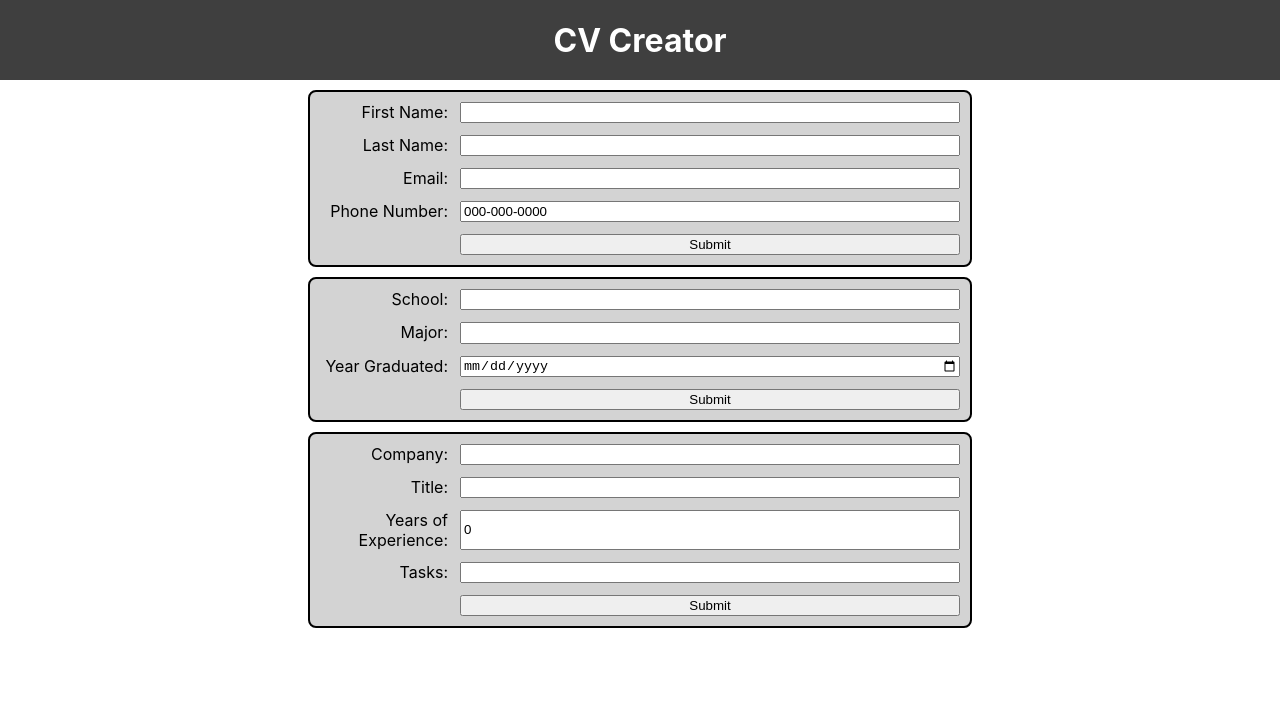
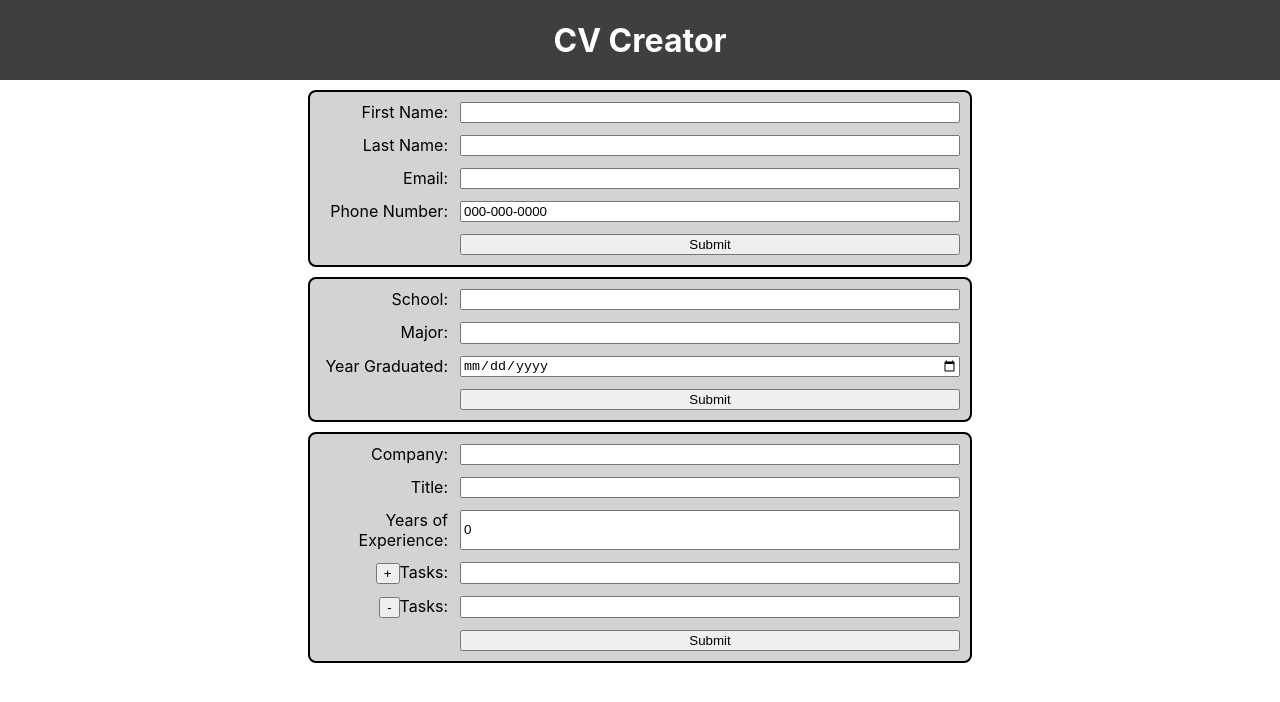
Before and after one commit to Red4lpha/CV-Project, a React (Create React App) app: page / in a window 1280 px wide. Shown: the top 702 px of the page. Built offline with nearby package versions, Linux system fonts and the light colour scheme.

Commit message:
Incremental Experience -Adding new component to handle adding the remove button to tasks

```diff
--- a/src/components/ExpViewer.js
+++ b/src/components/ExpViewer.js
@@ -1,4 +1,5 @@
 import React, {Fragment} from 'react';
+import ExpViewerButton from './ExpViewerButton';
 
 class ExpViewer extends React.Component {
     constructor(){
@@ -8,14 +9,11 @@ class ExpViewer extends React.Component {
             company: "",
             title: "",
             years: 0,
+            firstTask: "",
             tasks: [{
                 key: 0,
                 context: "",
-                /* button: {plusBtn}, */
-            },],
-            tempTask: [{
-                key: 0,
-                context: "",
+                button: true,
             },],
             isSubmitted: false,
         };
@@ -53,14 +51,15 @@ class ExpViewer extends React.Component {
         console.log("addTask clicked");
         let tasks = [...this.state.tasks];
         let i = tasks.length;
-        tasks[i] = {...tasks[i], key: i, context: ""};
+        tasks[i] = {...tasks[i], key: i, context: "", button: true};
+        tasks[i-1] = {...tasks[i-1], button: false};
         this.setState({ tasks });
 
         e.preventDefault();
     }
 
     render() {
-        const {company, title, years, tasks, isSubmitted} = this.state;
+        const {company, title, years, tasks, isSubmitted, firstTask} = this.state;
 
         /*         if(isSubmitted){
                     return(
@@ -82,14 +81,16 @@ class ExpViewer extends React.Component {
                     <label for="expCompany" className="label">Company:</label>
                     <input id="expCompany" name ="company" type="text" value={company} onChange={this.handleChange}/>
                     <label for="expTitle" className="label">Title:</label>
-                    <input id="expTitle" name ="title" type="text" value={title} onChange={null}/>
+                    <input id="expTitle" name ="title" type="text" value={title} onChange={this.handleChange}/>
                     <label for="expYears">Years of Experience:</label>
-                    <input id="expYears"  name ="years" type="text" value={years} onChange={null}/>
+                    <input id="expYears"  name ="years" type="text" value={years} onChange={this.handleChange}/>
+                    <label for="firstTask"><button onClick={this.addTask}>+</button>Tasks:</label>
+                    <input id="firstTask"  name ="firstTask" type="text" value={firstTask} onChange={this.handleChange}/>
                     {tasks.map((task) => {
                         return (
                             <Fragment>
-                                    <label for="expTasks{task.key}"> Tasks:</label>
-
+                                <label for="expTasks{task.key}">
+                                <ExpViewerButton task={task} />Tasks:</label>
                                 <input id="expTasks{task.key}"
                                 key={task.key}
                                 name={task.key}
@@ -100,7 +101,6 @@ class ExpViewer extends React.Component {
                             </Fragment>
                         );
                     })}
-
                     <input type="submit" task="Submit"></input>
                 </form>
             </div>
--- /dev/null
+++ b/src/components/ExpViewerButton.js
@@ -0,0 +1,13 @@
+import React, {Fragment} from 'react';
+
+const ExpViewerButton = (props) => {
+    const { task } = props;
+    if (task.button == true){
+        return(
+            <button onClick={null}>-</button>
+        );
+    }
+    else { return null;}
+}
+
+export default ExpViewerButton;
```
Lines whose indentation alone changed are shown as unchanged.
